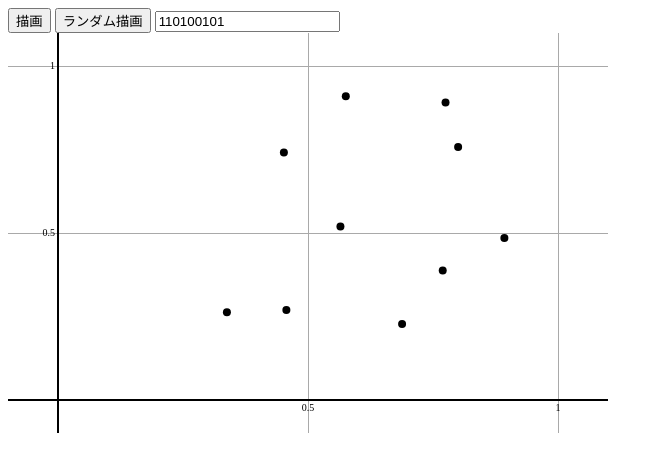
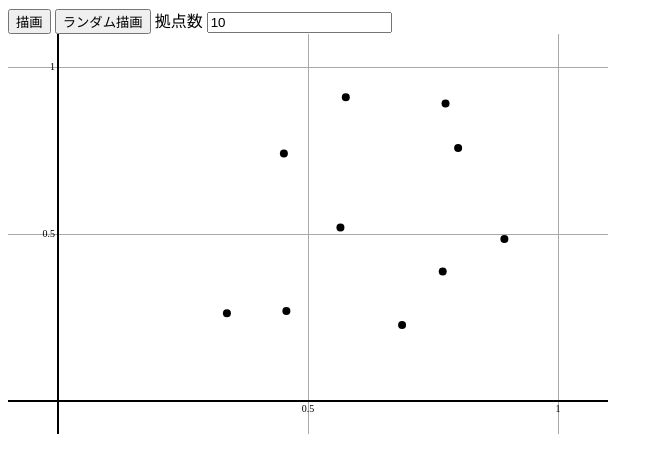
Before and after one commit to asano-lab/oasobi, a website: page test03.html in a window 1280 px wide. Shown: the whole page, without its empty margins (0-663 px from the left). Drawn offline with Linux system fonts and the light colour scheme.

Commit message:
拠点数の入力欄

```diff
--- a/test03.html
+++ b/test03.html
@@ -8,7 +8,7 @@
 <body>
     <input id="Button1" type="button" value="描画">
     <input id="Button2" type="button" value="ランダム描画" />
-    <input id="num1" type="text" value="110100101" />
+    <label>拠点数 <input id="num1" type="number" value="10" /></label>
     <div id="output"></div>
     <svg id="Graph1" width="600" height="400" script="Macro.main()" /></svg>
 </head>
```
